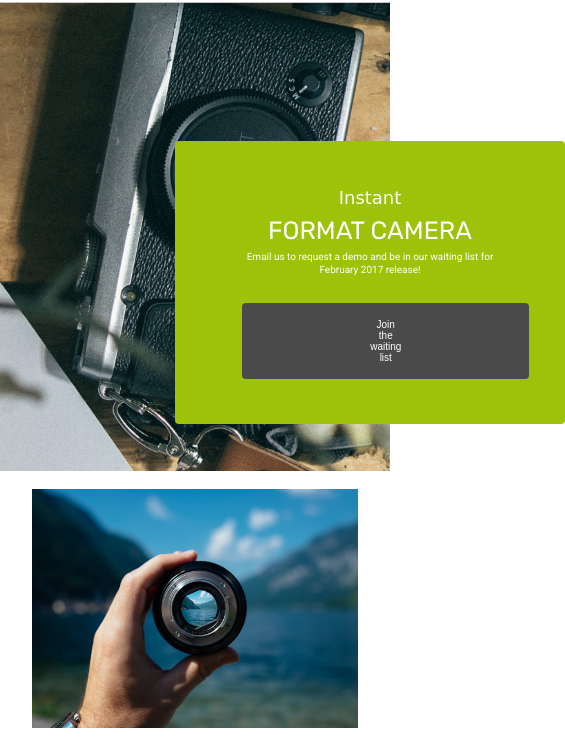
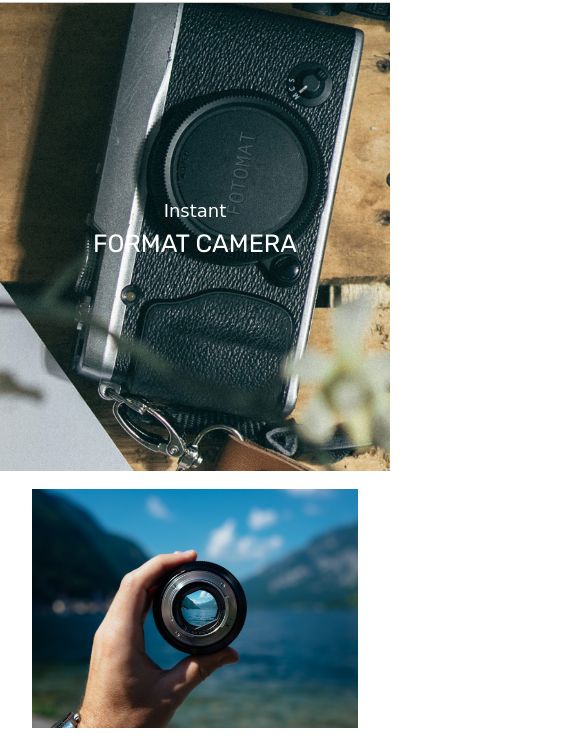
Before and after one commit to Jericodc/fotomatic, a plain HTML site: page index.html in a window 390 px wide. Shown: the part 50-799 px from the top of the page, 565 px wide, since content can reach past the window. Drawn offline with Linux system fonts and the light colour scheme; a web font is replaced by a local one.

Commit message:
Adapt CTA for smaller screens

```diff
--- a/index.html
+++ b/index.html
@@ -74,6 +74,11 @@
                     </p>
                     <button class="cta-join-btn">Join the waiting list</button>
                 </div>
+
+                <div class="banner-mobile text-center">
+                    <p class="cta-p">Instant</p>
+                    <h2 class="cta-title">Format Camera</h2>
+                </div>
             </section>
 
             <!-- Featured Section -->
--- a/resources/css/style.css
+++ b/resources/css/style.css
@@ -80,6 +80,7 @@ header,
 
 .cta-container,
 .cta-join-btn,
+.banner-mobile,
 .filters-section,
 footer {
     color: var(--clr-secondary);
@@ -195,6 +196,10 @@ nav li:not(:last-child) {
     padding: 1rem 8rem;
 }
 
+.banner-mobile {
+    display: none;
+}
+
 
 /* Featured Section */
 .featured-section {
@@ -281,6 +286,17 @@ footer p {
     /* Banner Section */
     .banner-section {
         background-position: 90%;
+        display: flex;
+        justify-content: center;
+        align-items: center;
+    }
+
+    .cta-container {
+        display: none;
+    }
+
+    .banner-mobile {
+        display: block;
     }
 
     /* Featured Section */
```
